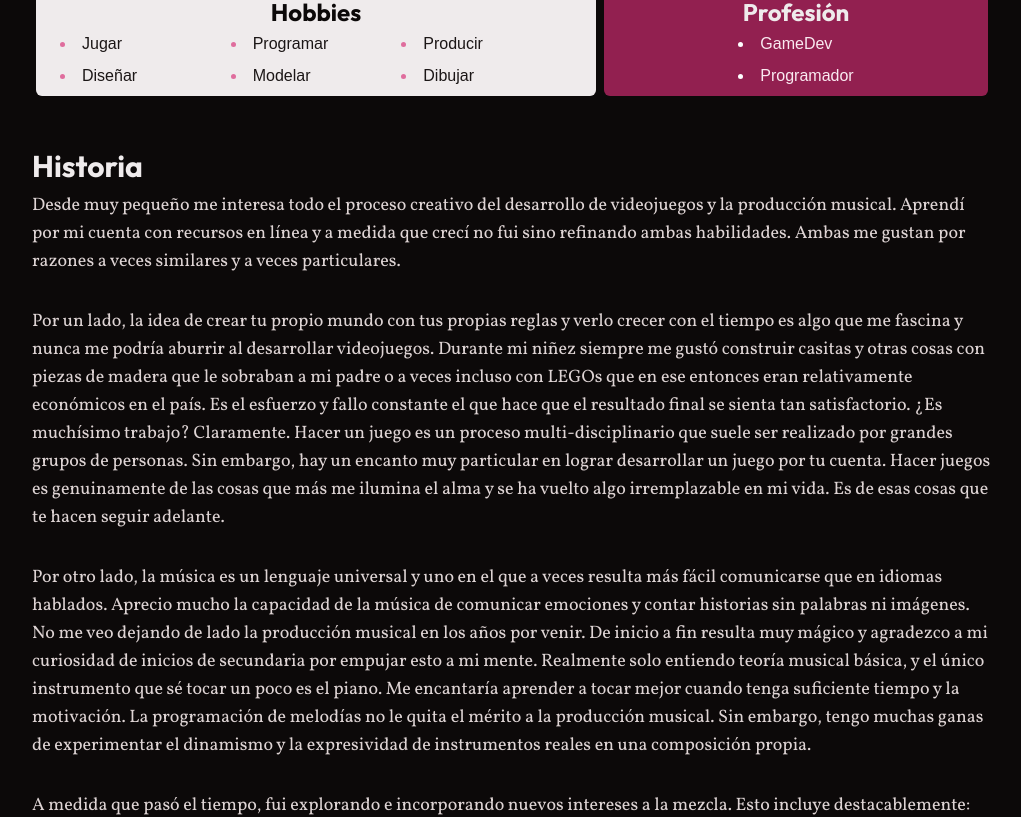
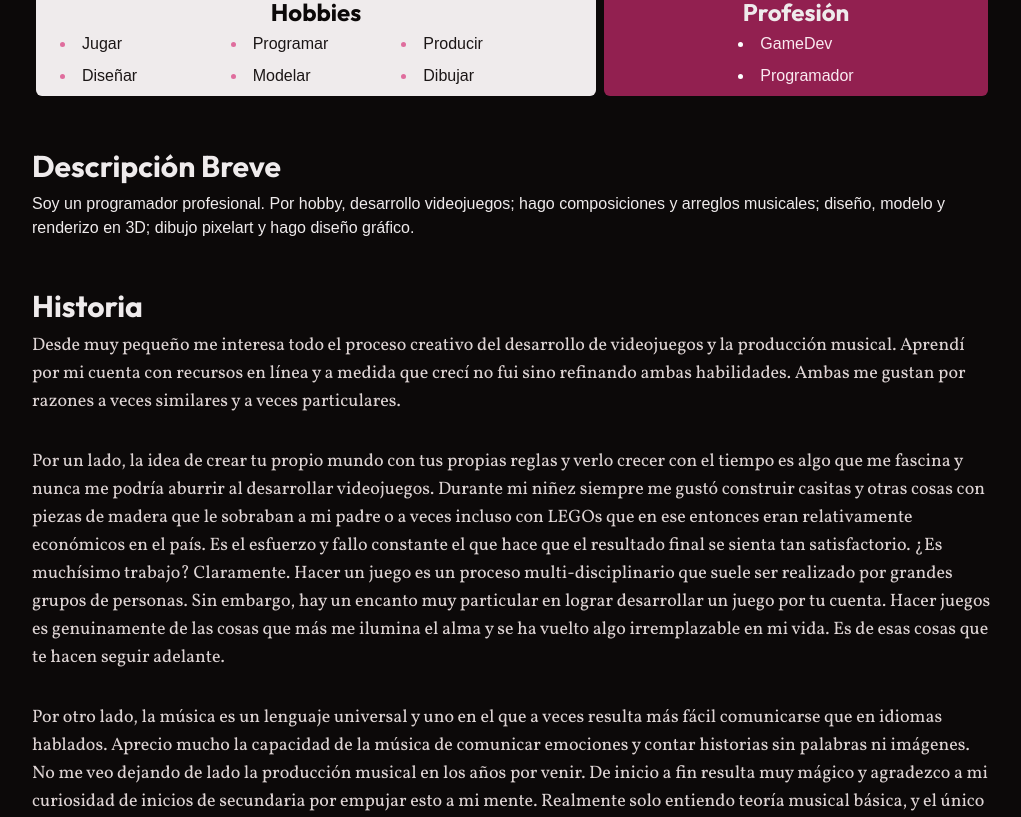
Before and after one commit to PapitaConPure/me, a Next.js app: page /about in a window 1280 px wide. Shown: the part 448-1265 px from the top of the page, without its empty margins (128-1149 px from the left). Built offline with nearby package versions, Linux system fonts and the light colour scheme; a web font is replaced by a local one.

Commit message:
Add bio kinda?

```diff
--- a/src/app/about/page.tsx
+++ b/src/app/about/page.tsx
@@ -104,6 +104,13 @@ const About = () => {
 			</section>
 
 			<section>
+				<h2 className='section-h2'>Descripción Breve</h2>
+				<p className='mt-2'>
+					Soy un programador profesional. Por hobby, desarrollo videojuegos; hago composiciones y arreglos musicales; diseño, modelo y renderizo en 3D; dibujo pixelart y hago diseño gráfico.
+				</p>
+			</section>
+
+			<section>
 				<h2 className='section-h2'>Historia</h2>
 				<p className='mb-8 mt-2 font-default-serif text-secondary-100 sm:text-lg'>
 					Desde muy pequeño me interesa todo el proceso creativo del desarrollo de
```
